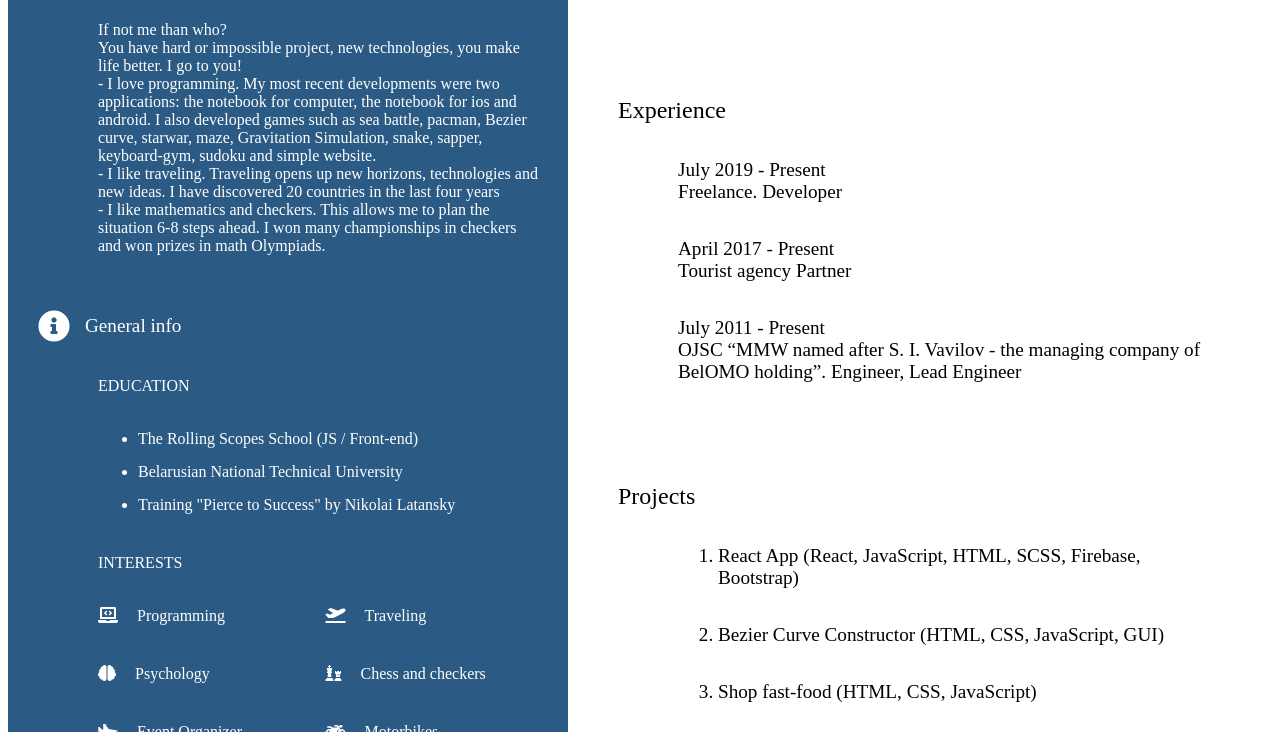
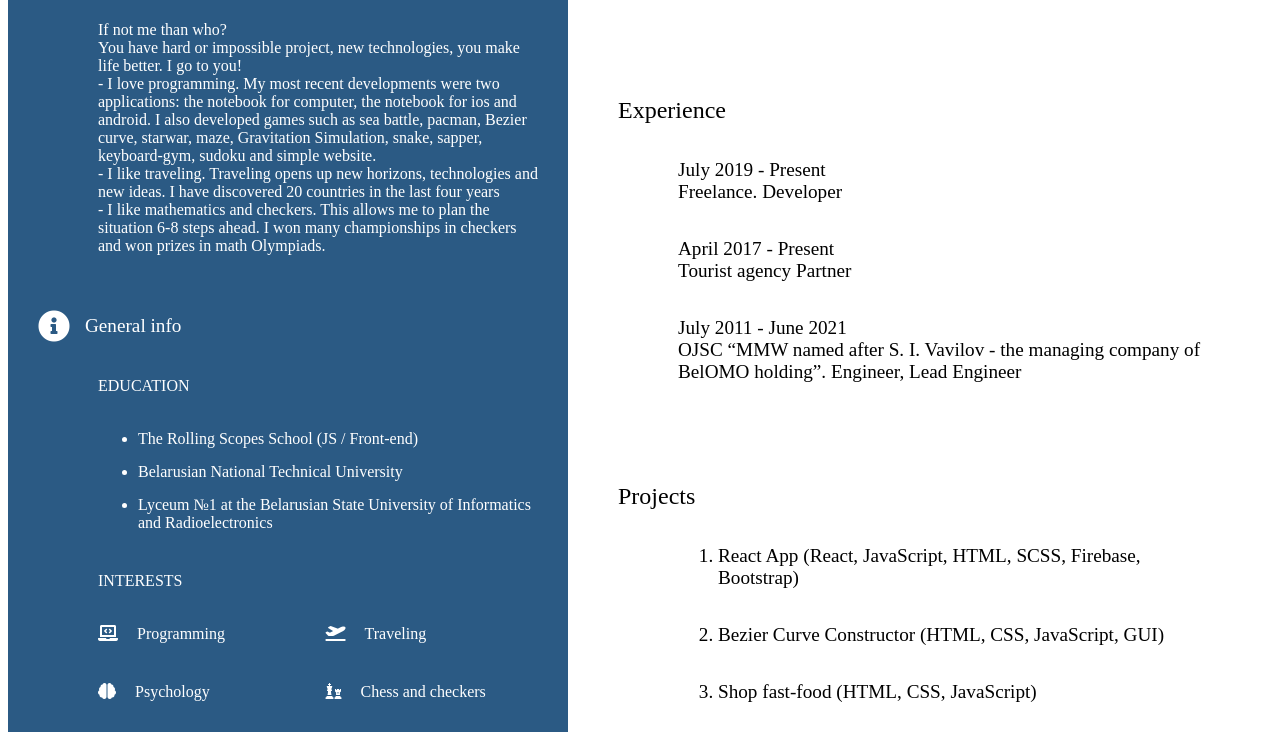
Before and after one commit to EvgenPrushk/Resume2021, a plain HTML site: page index.html in a window 1280 px wide. Shown: the part 463-1195 px from the top of the page. Drawn offline with Linux system fonts and the light colour scheme.

Commit message:
refactor:  aducation

```diff
--- a/index.html
+++ b/index.html
@@ -64,7 +64,7 @@
                   Belarusian National Technical University
                 </li>
                 <li class="aside__list-item">
-                  Training "Pierce to Success" by Nikolai Latansky
+                  Lyceum №1 at the Belarusian State University of Informatics and Radioelectronics
                 </li>
               </ul>
             </div>
@@ -300,7 +300,7 @@
 
               <div class="main__row">
                 <div class="main__row-val">
-                  <span>July 2011 - Present</span>
+                  <span>July 2011 - June 2021</span>
                 </div>
                 <div class="main__row-key">
                   <span
```
